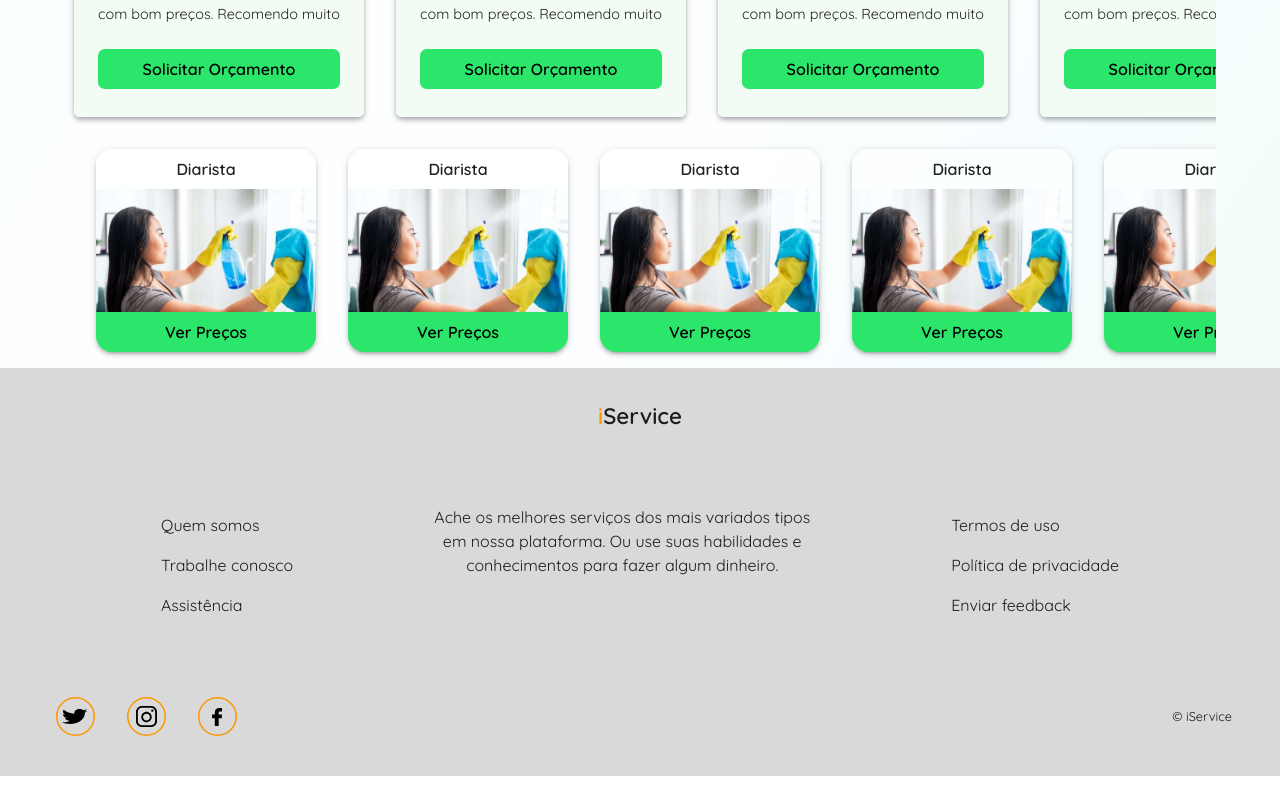
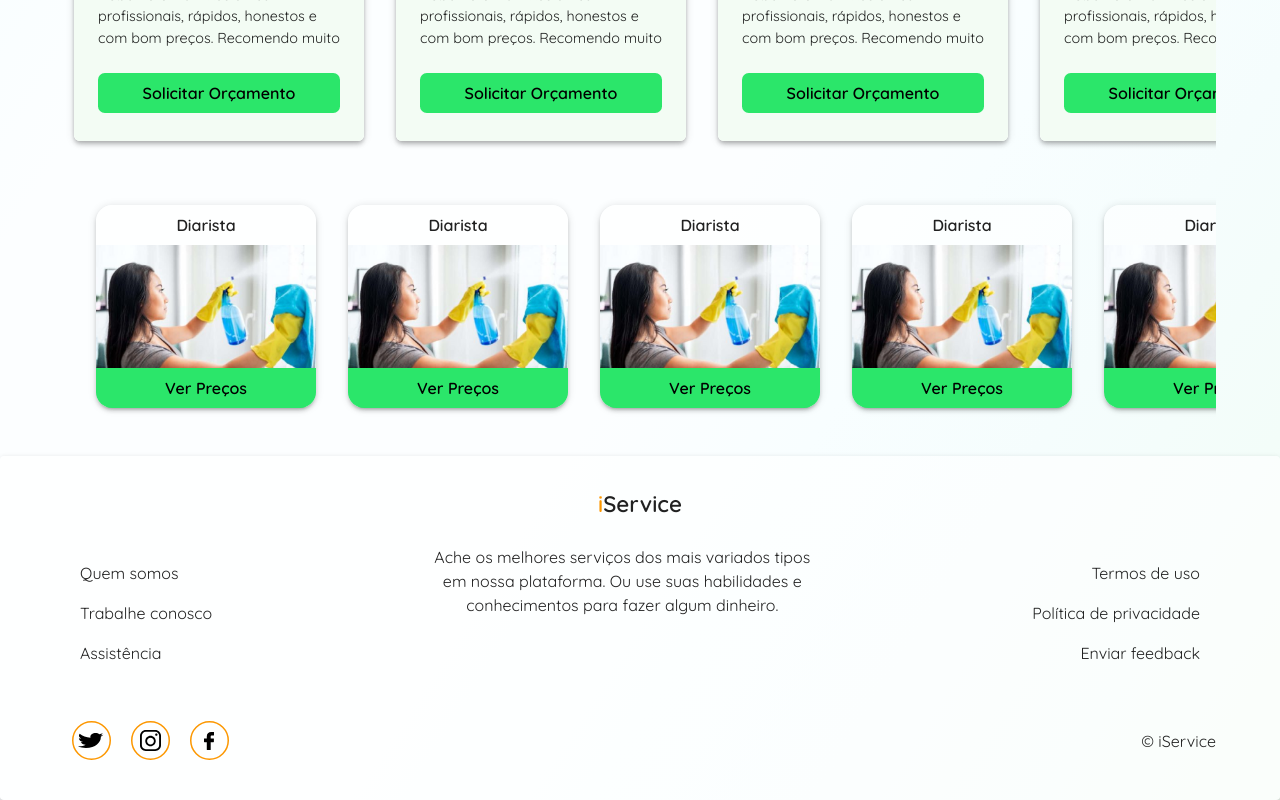
Before and after one commit to igorlamoia/iservice, a React (Vite) app: page / in a window 1280 px wide. Shown: the part 1212-2012 px from the top of the page. Before the commit the page ends 1988 px from the top, so only its background shows below. Built offline with nearby package versions, Linux system fonts and the light colour scheme.

Commit message:
scroll zindex, footer responsividade

```diff
--- a/src/components/app-bar/scroll-top/scroll-to-top.jsx
+++ b/src/components/app-bar/scroll-top/scroll-to-top.jsx
@@ -28,7 +28,7 @@ export function ScrollTop(props) {
       <Box
         onClick={handleClick}
         role="presentation"
-        sx={{ position: 'fixed', bottom: 16, right: 16 }}
+        sx={{ position: 'fixed', bottom: 16, right: 16, zIndex: 2000 }}
       >
         {children}
       </Box>
--- a/src/components/footer/index.jsx
+++ b/src/components/footer/index.jsx
@@ -2,9 +2,13 @@ import React from 'react';
 import './style.scss';
 import {
   Box,
-  Button,
+  Container,
   IconButton,
+  List,
   ListItemButton,
+  Paper,
+  Stack,
+  Typography,
   useTheme,
 } from '@mui/material';
 
@@ -20,16 +24,33 @@ export default function Footer() {
   const themeMode = mode === 'light';
 
   return (
-    <Box
+    <Paper
       component="footer"
-      sx={{ backgroundColor: 'shape.main' }}
+      // sx={{ backgroundColor: 'shape.main' }}
       className="footer"
+      elevation={2}
     >
+      <Container>
         <h3>
           <span>i</span>Service
         </h3>
-      <div className="main">
-        <ul>
+        <Stack
+          component="nav"
+          direction={{ xs: 'column', sm: 'row' }}
+          sx={{
+            // px: { xs: 2, sm: 3 },
+            justifyContent: { xs: 'center', sm: 'space-between' },
+            alignItems: { xs: 'center', sm: 'flex-start' },
+            textAlign: 'center',
+          }}
+        >
+          <List
+            sx={{
+              alignItems: { xs: 'center', sm: 'flex-start' },
+              display: 'flex',
+              flexDirection: 'column',
+            }}
+          >
             <li>
               <ListItemButton type="button">Quem somos</ListItemButton>
             </li>
@@ -39,12 +60,24 @@ export default function Footer() {
             <li>
               <ListItemButton type="button">Assistência</ListItemButton>
             </li>
-        </ul>
-        <p className="about">
-          Ache os melhores serviços dos mais variados tipos em nossa plataforma.
-          Ou use suas habilidades e conhecimentos para fazer algum dinheiro.
-        </p>
-        <ul>
+          </List>
+          <Typography
+            sx={{
+              maxWidth: 400,
+              display: { xs: 'none', sm: 'block' },
+            }}
+          >
+            Ache os melhores serviços dos mais variados tipos em nossa
+            plataforma. Ou use suas habilidades e conhecimentos para fazer algum
+            dinheiro.
+          </Typography>
+          <List
+            sx={{
+              alignItems: { xs: 'center', sm: 'flex-end' },
+              display: 'flex',
+              flexDirection: 'column',
+            }}
+          >
             <li>
               <ListItemButton type="button">Termos de uso</ListItemButton>
             </li>
@@ -56,8 +89,8 @@ export default function Footer() {
             <li>
               <ListItemButton type="button">Enviar feedback</ListItemButton>
             </li>
-        </ul>
-      </div>
+          </List>
+        </Stack>
         <div className="bottom">
           <ul className="social">
             <li>
@@ -78,6 +111,7 @@ export default function Footer() {
           </ul>
           <p>© iService</p>
         </div>
-    </Box>
+      </Container>
+    </Paper>
   );
 }
--- a/src/components/footer/style.scss
+++ b/src/components/footer/style.scss
@@ -1,6 +1,7 @@
 footer.footer {
   display: flex;
-  flex-direction: column;
+  margin-top: 2rem;
+
   // padding: 3rem;
   width: 100%;
   // background-color: var(--color-bk-dark);
@@ -9,57 +10,34 @@ footer.footer {
   h3 {
     font-size: 1.4rem;
     font-weight: 600;
-    margin: 2rem 3rem;
-    margin-bottom: 1.5rem;
+    margin: 2rem 3rem 1.5rem;
 
     span {
       color: var(--color-secondary);
     }
   }
+  li:hover {
+    color: var(--color-secondary);
+  }
 }
 
-.main {
-  display: flex;
-  flex-direction: row;
-  justify-content: space-evenly;
-  flex-wrap: wrap;
-  // margin: 3rem;
-  // align-items: center;
+// li {
+//   min-width: 500px;
+//   display: flex;
+//   align-items: center;
+//   text-align: center;
+//   justify-content: center;
+// }
 
-  ul {
-    text-align: left;
-    min-width: 10rem;
-    margin-top: 1rem;
-
-    li > :nth-child(1):hover {
-      color: var(--color-secondary);
-    }
-  }
-
-  p {
-    margin: 0 1rem;
-    margin-top: 1rem;
-    max-width: 400px;
-  }
-  @media (max-width: 860px) {
-    ul {
-      justify-content: center;
-      align-items: center;
-      text-align: center;
-    }
-
-    p {
-      display: none;
-    }
-  }
-  margin: 2rem 3rem;
-}
+// li:hover {
+//   color: var(--color-secondary);
+// }
 
 .bottom {
   display: flex;
   justify-content: space-between;
   align-items: center;
-  margin: 2rem 3rem;
+  margin: 2rem 0rem;
 
   .social {
     display: flex;
@@ -71,11 +49,11 @@ footer.footer {
     }
 
     li + li {
-      margin-left: 1rem;
+      margin-left: 0.25rem;
     }
   }
 
-  p {
-    font-size: 0.8rem;
-  }
+  // p {
+  //   font-size: 0.8rem;
+  // }
 }
--- a/src/components/search-input/index.jsx
+++ b/src/components/search-input/index.jsx
@@ -108,129 +108,11 @@ const StyledAutocomplete = styled(Autocomplete)({
   },
 });
 const top100Films = [
-  { label: 'The Shawshank Redemption', year: 1994 },
-  { label: 'The Godfather', year: 1972 },
-  { label: 'The Godfather: Part II', year: 1974 },
-  { label: 'The Dark Knight', year: 2008 },
-  { label: '12 Angry Men', year: 1957 },
-  { label: "Schindler's List", year: 1993 },
-  { label: 'Pulp Fiction', year: 1994 },
-  {
-    label: 'The Lord of the Rings: The Return of the King',
-    year: 2003,
-  },
-  { label: 'The Good, the Bad and the Ugly', year: 1966 },
-  { label: 'Fight Club', year: 1999 },
-  {
-    label: 'The Lord of the Rings: The Fellowship of the Ring',
-    year: 2001,
-  },
-  {
-    label: 'Star Wars: Episode V - The Empire Strikes Back',
-    year: 1980,
-  },
-  { label: 'Forrest Gump', year: 1994 },
-  { label: 'Inception', year: 2010 },
-  {
-    label: 'The Lord of the Rings: The Two Towers',
-    year: 2002,
-  },
-  { label: "One Flew Over the Cuckoo's Nest", year: 1975 },
-  { label: 'Goodfellas', year: 1990 },
-  { label: 'The Matrix', year: 1999 },
-  { label: 'Seven Samurai', year: 1954 },
-  {
-    label: 'Star Wars: Episode IV - A New Hope',
-    year: 1977,
-  },
-  { label: 'City of God', year: 2002 },
-  { label: 'Se7en', year: 1995 },
-  { label: 'The Silence of the Lambs', year: 1991 },
-  { label: "It's a Wonderful Life", year: 1946 },
-  { label: 'Life Is Beautiful', year: 1997 },
-  { label: 'The Usual Suspects', year: 1995 },
-  { label: 'Léon: The Professional', year: 1994 },
-  { label: 'Spirited Away', year: 2001 },
-  { label: 'Saving Private Ryan', year: 1998 },
-  { label: 'Once Upon a Time in the West', year: 1968 },
-  { label: 'American History X', year: 1998 },
-  { label: 'Interstellar', year: 2014 },
-  { label: 'Casablanca', year: 1942 },
-  { label: 'City Lights', year: 1931 },
-  { label: 'Psycho', year: 1960 },
-  { label: 'The Green Mile', year: 1999 },
-  { label: 'The Intouchables', year: 2011 },
-  { label: 'Modern Times', year: 1936 },
-  { label: 'Raiders of the Lost Ark', year: 1981 },
-  { label: 'Rear Window', year: 1954 },
-  { label: 'The Pianist', year: 2002 },
-  { label: 'The Departed', year: 2006 },
-  { label: 'Terminator 2: Judgment Day', year: 1991 },
-  { label: 'Back to the Future', year: 1985 },
-  { label: 'Whiplash', year: 2014 },
-  { label: 'Gladiator', year: 2000 },
-  { label: 'Memento', year: 2000 },
-  { label: 'The Prestige', year: 2006 },
-  { label: 'The Lion King', year: 1994 },
-  { label: 'Apocalypse Now', year: 1979 },
-  { label: 'Alien', year: 1979 },
-  { label: 'Sunset Boulevard', year: 1950 },
-  {
-    label:
-      'Dr. Strangelove or: How I Learned to Stop Worrying and Love the Bomb',
-    year: 1964,
-  },
-  { label: 'The Great Dictator', year: 1940 },
-  { label: 'Cinema Paradiso', year: 1988 },
-  { label: 'The Lives of Others', year: 2006 },
-  { label: 'Grave of the Fireflies', year: 1988 },
-  { label: 'Paths of Glory', year: 1957 },
-  { label: 'Django Unchained', year: 2012 },
-  { label: 'The Shining', year: 1980 },
-  { label: 'WALL·E', year: 2008 },
-  { label: 'American Beauty', year: 1999 },
-  { label: 'The Dark Knight Rises', year: 2012 },
-  { label: 'Princess Mononoke', year: 1997 },
-  { label: 'Aliens', year: 1986 },
-  { label: 'Oldboy', year: 2003 },
-  { label: 'Once Upon a Time in America', year: 1984 },
-  { label: 'Witness for the Prosecution', year: 1957 },
-  { label: 'Das Boot', year: 1981 },
-  { label: 'Citizen Kane', year: 1941 },
-  { label: 'North by Northwest', year: 1959 },
-  { label: 'Vertigo', year: 1958 },
-  {
-    label: 'Star Wars: Episode VI - Return of the Jedi',
-    year: 1983,
-  },
-  { label: 'Reservoir Dogs', year: 1992 },
-  { label: 'Braveheart', year: 1995 },
-  { label: 'M', year: 1931 },
-  { label: 'Requiem for a Dream', year: 2000 },
-  { label: 'Amélie', year: 2001 },
-  { label: 'A Clockwork Orange', year: 1971 },
-  { label: 'Like Stars on Earth', year: 2007 },
-  { label: 'Taxi Driver', year: 1976 },
-  { label: 'Lawrence of Arabia', year: 1962 },
-  { label: 'Double Indemnity', year: 1944 },
-  {
-    label: 'Eternal Sunshine of the Spotless Mind',
-    year: 2004,
-  },
-  { label: 'Amadeus', year: 1984 },
-  { label: 'To Kill a Mockingbird', year: 1962 },
-  { label: 'Toy Story 3', year: 2010 },
-  { label: 'Logan', year: 2017 },
-  { label: 'Full Metal Jacket', year: 1987 },
-  { label: 'Dangal', year: 2016 },
-  { label: 'The Sting', year: 1973 },
-  { label: '2001: A Space Odyssey', year: 1968 },
-  { label: "Singin' in the Rain", year: 1952 },
-  { label: 'Toy Story', year: 1995 },
-  { label: 'Bicycle Thieves', year: 1948 },
-  { label: 'The Kid', year: 1921 },
-  { label: 'Inglourious Basterds', year: 2009 },
-  { label: 'Snatch', year: 2000 },
-  { label: '3 Idiots', year: 2009 },
-  { label: 'Monty Python and the Holy Grail', year: 1975 },
+  { label: 'Dona Cida (Milene)', year: 1994 },
+  { label: 'Delícia da RBM', year: 1957 },
+  { label: '+ A (orgulho)', year: 1972 },
+  { label: 'Sorriso Yago', year: 1974 },
+  { label: 'AnaL', year: 2008 },
+  { label: 'Fabão da VM', year: 1993 },
+  { label: 'É o Igão e o Jão', year: 1994 },
 ];
--- a/src/global/theme.js
+++ b/src/global/theme.js
@@ -47,7 +47,7 @@ export const getTheme = (mode) => ({
           // common: { black: '#000', white: '#fff' },
           background: { paper: 'rgba(0, 0, 0, 0.5)', default: 'rgb(9,9,10)' },
           shape: {
-            main: 'rgb(9,9,10)',
+            main: 'black',
             light: '#303030',
           },
           shadow: {
--- a/src/pages/home/carousel/index.jsx
+++ b/src/pages/home/carousel/index.jsx
@@ -10,6 +10,7 @@ export function Carousel({ children }) {
         py: 2,
         overflowX: 'scroll',
         px: 4,
+        my: 4,
         '&::-webkit-scrollbar': {
           // display: 'none',
           height: 5,
--- a/src/pages/home/categorias/index.jsx
+++ b/src/pages/home/categorias/index.jsx
@@ -35,8 +35,9 @@ export function Categorias() {
         sx={{
           mt: 2,
           fontSize: {
-            xs: '1.4rem',
-            sm: '2rem',
+            xs: '1rem',
+            sm: '1.4rem',
+            md: '1.6rem',
           },
         }}
       >
```
Lines whose indentation alone changed are shown as unchanged.
